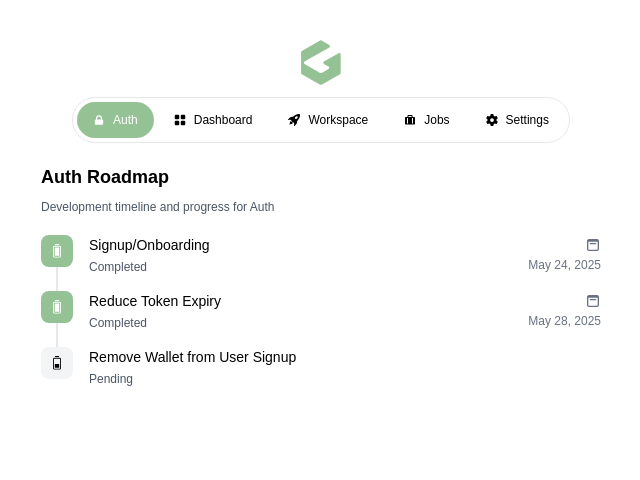
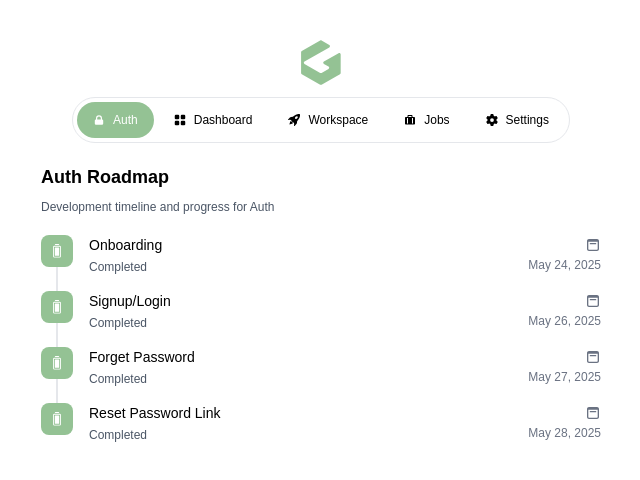
Before and after one commit to OxBryte/payroll-landing-page, a React (Vite) app: page /roadmap#auth in a window 1280 px wide. Shown: the top 480 px of the page, without its empty margins (319-959 px from the left). Built offline with nearby package versions, Linux system fonts and the light colour scheme.

Commit message:
fix: Update roadmap tasks and statuses for accuracy and clarity

```diff
--- a/src/components/data/roadmapData.js
+++ b/src/components/data/roadmapData.js
@@ -3,29 +3,35 @@ export const roadmapData = {
   auth: [
     {
       id: 1,
-      task: "Signup/Onboarding",
+      task: "Onboarding",
       status: "completed",
       date: "05/24/2025",
     },
     {
       id: 2,
-      task: "Reduce Token Expiry",
+      task: "Signup/Login",
       status: "completed",
-      date: "05/28/2025",
+      date: "05/26/2025",
     },
     {
       id: 3,
-      task: "Remove Wallet from User Signup",
-      status: "pending",
-      date: "",
+      task: "Forget Password",
+      status: "completed",
+      date: "05/27/2025",
+    },
+    {
+      id: 4,
+      task: "Reset Password Link",
+      status: "completed",
+      date: "05/28/2025",
     },
   ],
   dashboard: [
     {
       id: 1,
-      task: "Setup Company Profile and Information",
+      task: "Setup Company Profile",
       status: "completed",
-      date: "05/24/2025",
+      date: "05/29/2025",
     },
     {
       id: 2,
@@ -39,67 +45,79 @@ export const roadmapData = {
       status: "pending",
       date: "",
     },
+    {
+      id: 4,
+      task: "Workspace Overview",
+      status: "completed",
+      date: "05/30/2025",
+    },
   ],
   workspace: [
     {
       id: 1,
       task: "Create Workspace for Business",
       status: "completed",
-      date: "05/26/2025",
+      date: "05/30/2025",
     },
     {
       id: 2,
-      task: "Create Employee/Staff Table",
+      task: "Workspace Settings/Overview",
       status: "completed",
-      date: "05/26/2025",
+      date: "05/30/2025",
     },
     {
       id: 3,
       task: "Create Admin/Core-Team Table",
       status: "completed",
-      date: "05/26/2025",
+      date: "05/31/2025",
     },
     {
       id: 4,
       task: "Add Team Functionality",
-      status: "pending",
-      date: "",
+      status: "completed",
+      date: "06/01/2025",
     },
     {
       id: 5,
+      task: "Export Employee Data",
+      status: "completed",
+      date: "06/01/2025",
+    },
+    {
+      id: 6,
       task: "Create Payroll System",
       status: "completed",
       date: "06/01/2025",
     },
     {
-      id: 6,
-      task: "Chain Selection (Optimism, Base, Arbitrum)",
-      status: "pending",
-      date: "",
-    },
-    {
       id: 7,
-      task: "Currency Selection (USDT/USDC)",
+      task: "Chain Selection (Optimism, Celo, Arbitrum)",
       status: "pending",
       date: "",
     },
     {
       id: 8,
-      task: "Employee Selection for Payroll",
-      status: "pending",
-      date: "",
+      task: "Currency Selection (USDT/USDC)",
+      status: "completed",
+      date: "06/02/2025",
     },
     {
       id: 9,
       task: "Payroll Calculation",
-      status: "pending",
-      date: "",
+      status: "completed",
+      date: "06/02/2025",
     },
     {
       id: 10,
-      task: "Payment Schedule Management",
-      status: "pending",
-      date: "",
+      task: "Payroll Invoice Generation",
+      status: "completed",
+      date: "06/05/2025",
+    },
+    {
+      id: 10,
+      task: "Payroll Status Tracking",
+      status: "completed",
+      date: "06/05/2025",
     },
   ],
   jobs: [
```
